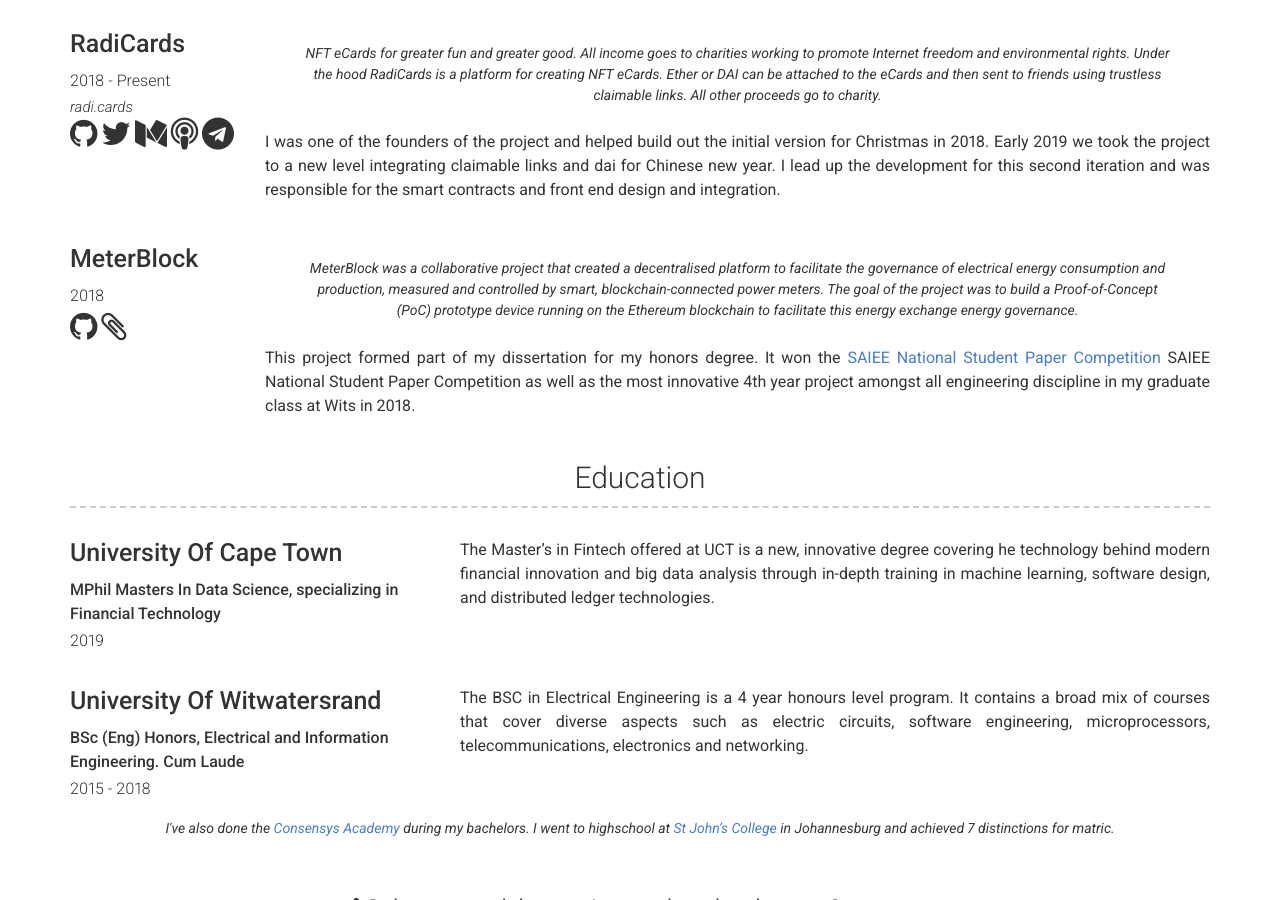
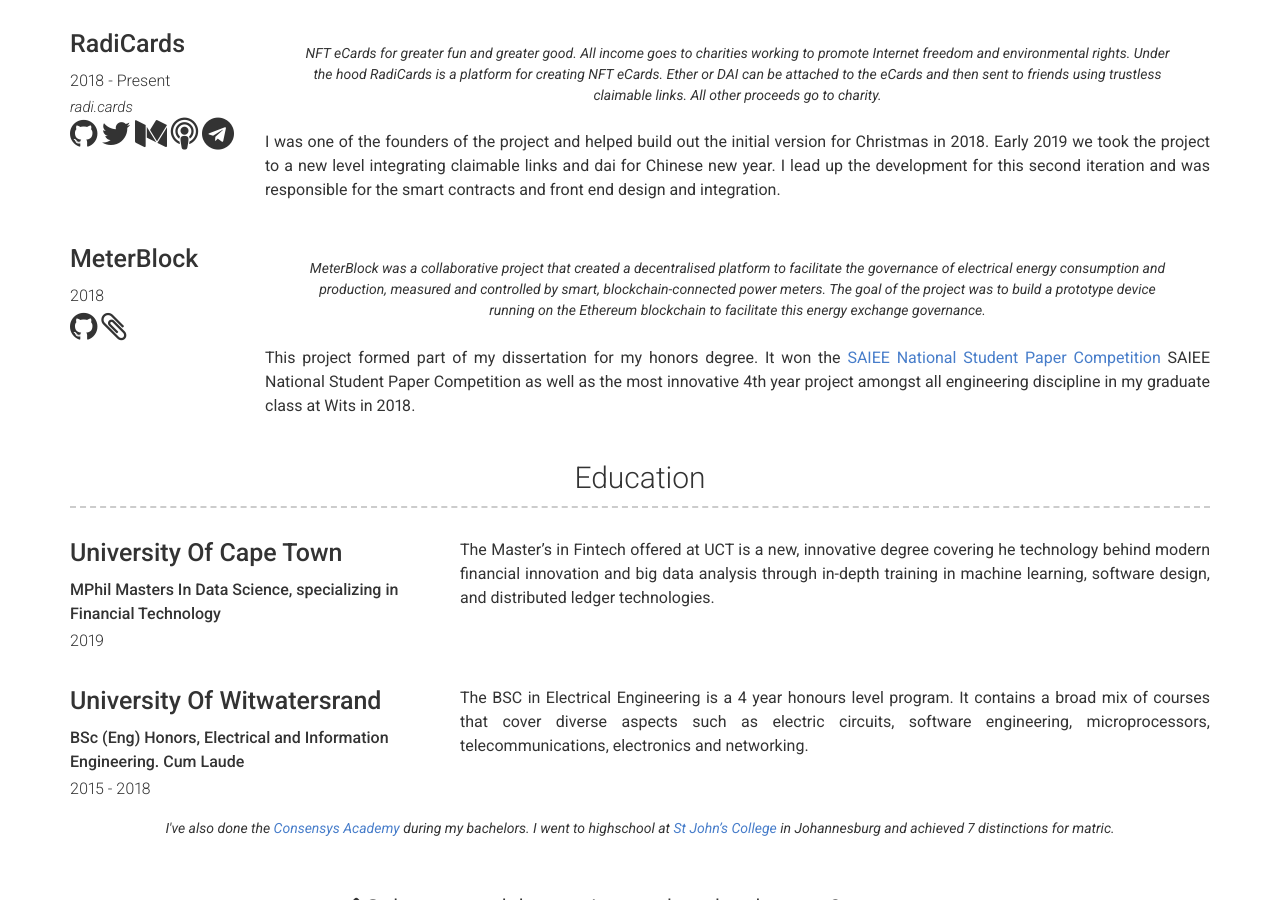
Before and after one commit to chrismaree/PersonalWebsite, a Jekyll site: the page built from index.md, in a window 1280 px wide and 900 px high, scrolled down 1267 px. Built offline with Jekyll 4.4.1, drawn with Linux system fonts in a browser that asks for light colours.

Commit message:
fixed typeo

```diff
--- a/_data/projects.yml
+++ b/_data/projects.yml
@@ -16,6 +16,6 @@
   report: https://github.com/chrismaree/meterblock/blob/master/Documents/Final%20Report.pdf
   date: 2018
   quote: >
-    MeterBlock was a collaborative project that created a decentralised platform to facilitate the governance of electrical energy consumption and production, measured and controlled by smart, blockchain-connected power meters. The goal of the project was to build a Proof-of-Concept (PoC) prototype device running on the Ethereum blockchain to facilitate this energy exchange energy governance.
+    MeterBlock was a collaborative project that created a decentralised platform to facilitate the governance of electrical energy consumption and production, measured and controlled by smart, blockchain-connected power meters. The goal of the project was to build a prototype device running on the Ethereum blockchain to facilitate this energy exchange governance.
   description: | # this will include new lines to allow paragraphs
     This project formed part of my dissertation for my honors degree. It won the [SAIEE National Student Paper Competition](https://www.linkedin.com/feed/update/urn:li:activity:6471431887155011584/) SAIEE National Student Paper Competition as well as the most innovative 4th year project amongst all engineering discipline in my graduate class at Wits in 2018.
```
